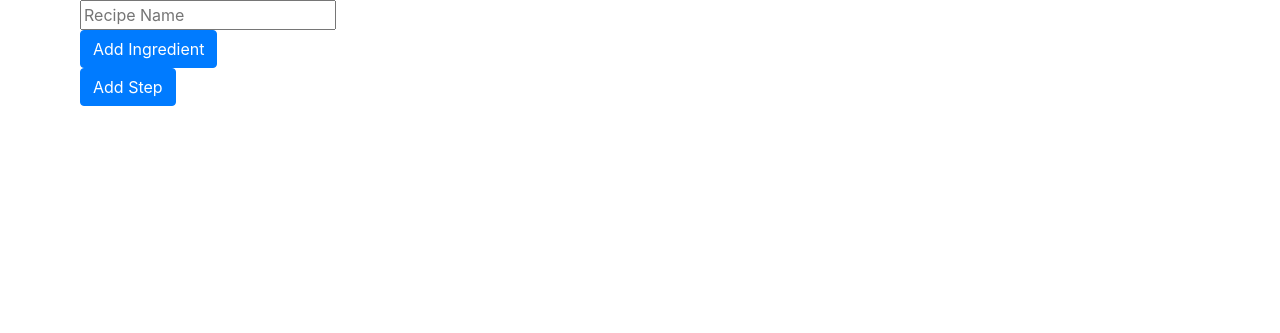
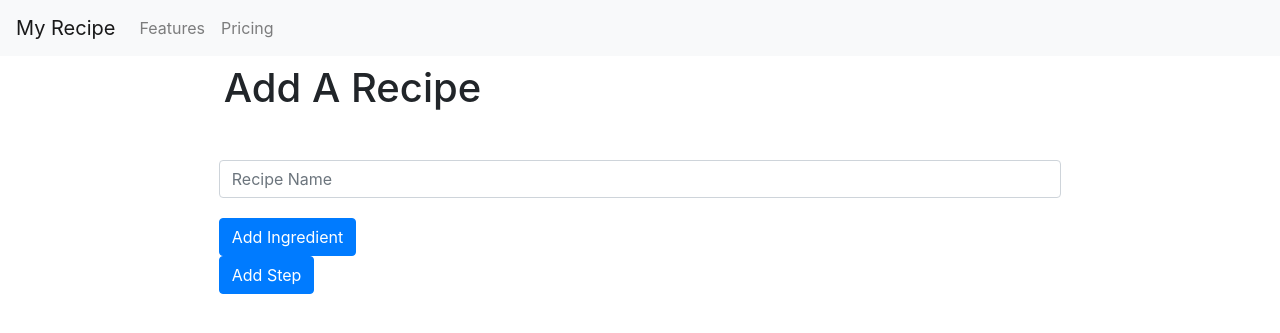
Before and after one commit to quinnmicha/Recipe, a PHP site: page /addRecipe.php in a window 1280 px wide. Shown: the top 333 px of the page. Run offline with PHP 8.4, Linux system fonts and the light colour scheme; a stand-in replaces the project's code that opens the database connection.

Commit message:
update to Add ingredients form

```diff
--- a/addRecipe.php
+++ b/addRecipe.php
@@ -21,25 +21,42 @@ session_start();
 </head>
 
 <body>
+<nav class="navbar navbar-expand-lg navbar-light bg-light">
+    <a class="navbar-brand" href="#">My Recipe</a>
+    <button class="navbar-toggler" type="button" data-toggle="collapse" data-target="#navbarNavDropdown" aria-controls="navbarNavDropdown" aria-expanded="false" aria-label="Toggle navigation">
+        <span class="navbar-toggler-icon"></span>
+    </button>
+    <div class="collapse navbar-collapse" id="navbarNavDropdown">
+        <ul class="navbar-nav">
+            <li class="nav-item">
+                <a class="nav-link" href="#">Features</a>
+            </li>
+            <li class="nav-item">
+                <a class="nav-link" href="#">Pricing</a>
+            </li>
 
+        </ul>
+    </div>
+</nav>
 
-<div class="container">
-
-    <div class="form-row">
-        <input type="text" name="recipeName" placeholder="Recipe Name">
+<div class="container pt-2">
+    <div class='w-75 m-auto'>
+        <h1>Add A Recipe</h1>
+        <div class="form-row mt-5">
+            <input type="text" class='form-control' name="recipeName" placeholder="Recipe Name">
         </div>
-    <div class="form-row">
+        <div class="form-row mt-3">
             <div id="ingredientForm">
 
             </div>
             <div>
-            <button class="btn btn-primary addIngredient">Add Ingredient</button>
+                <button class="btn btn-primary addIngredient mt-1">Add Ingredient</button>
             </div>
 
             <script>
             recipeNumber = 0;
             $(".addIngredient").click(function(){
-            $("#ingredientForm").append('<div class="form-row ingredients"><input type="text" class="ingredientName"> <input type="text" class="ingredientAmt"> <input type="text" class="ingredientType"> </div>');
+                $("#ingredientForm").append('<div class="form-row ingredients mt-2"> <input type="text" class="form-control mb-1" placeholder="Ingredient Name"> <input type="text" class="offset-1 col-3 form-control" placeholder="amount"> <input type="text" class=" offset-1 col-6 form-control" placeholder="cups/tablespoons"> </div>');
                 $(".ingredientName").each(function(){
                     console.log($(this).val());
                 });
@@ -49,6 +66,8 @@ session_start();
         <div class="form-row">
             <button class="btn btn-primary">Add Step</button>
         </div>
+    </div>
+
 
 
 
```
Lines whose indentation alone changed are shown as unchanged.
